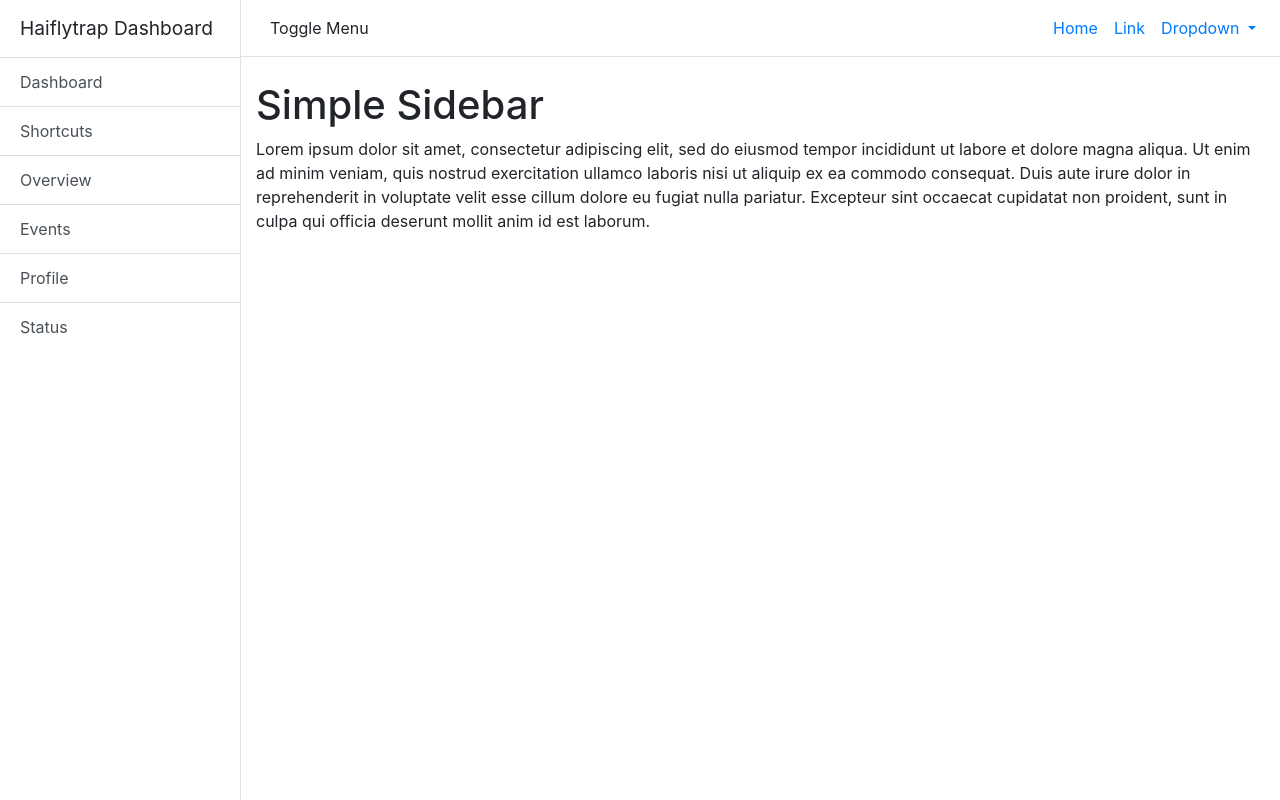
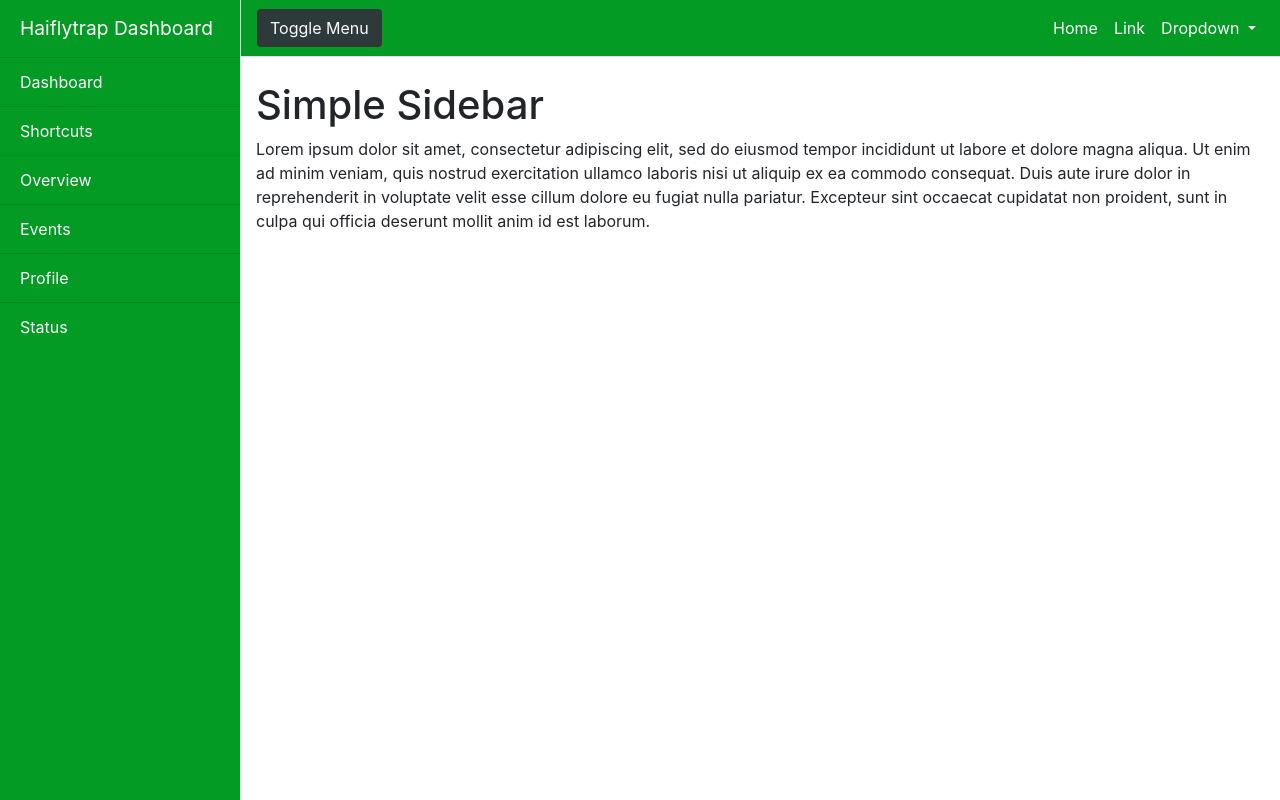
Before and after one commit to doniyke/haiflytrap, a website: page admin.html in a window 1280 px wide. Drawn offline with Linux system fonts and the light colour scheme.

Commit message:
new css updates

```diff
--- a/css/modern-business.css
+++ b/css/modern-business.css
@@ -65,3 +65,30 @@ h1, h2, h3, h4, h5, h6 {
 
 
 /* Put your css here */
+.my-bg-primary{
+  background-color: #039B24 !important;
+  color: #FCFCFC !important;
+}
+.my-text-light-default{
+  color: #FCFCFC !important;
+}
+a.nav-link{
+  color: #FCFCFC !important;
+}
+
+.my-btn-primary{
+  background-color: #3C4F77;
+  color: #FCFCFC !important;
+}
+.my-btn-primary:hover{
+  background-color: #2E3A3A;
+  color: #FCFCFC !important;
+}
+.my-btn-secondary{
+  background-color:#3C4F77
+  color: #FCFCFC !important;
+}
+.my-bg-secondary{
+  background-color: #3C4F77;
+  color: #FCFCFC !important;
+}
--- a/css/simple-sidebar.css
+++ b/css/simple-sidebar.css
@@ -58,3 +58,29 @@ body {
     margin-left: -15rem;
   }
 }
+/* Put your css here */
+.my-bg-primary{
+  background-color: #039B24 !important;
+  color: #FCFCFC !important;
+}
+.my-text-light-default{
+  color: #FCFCFC !important;
+}
+a.nav-link{
+  color: #FCFCFC !important;
+}
+.my-btn-toggle{
+  background-color: #2E3A3A !important;
+  color: #FCFCFC !important;
+}
+.my-btn-secondary{
+  background-color: #039B24;
+  color: #FCFCFC !important;
+}
+.my-btn-secondary:hover{
+  background-color: #2E3A3A;
+  color: #FCFCFC !important;
+}
+.my-bg-secondary{
+  background-color:#3C4F77
+}
```
